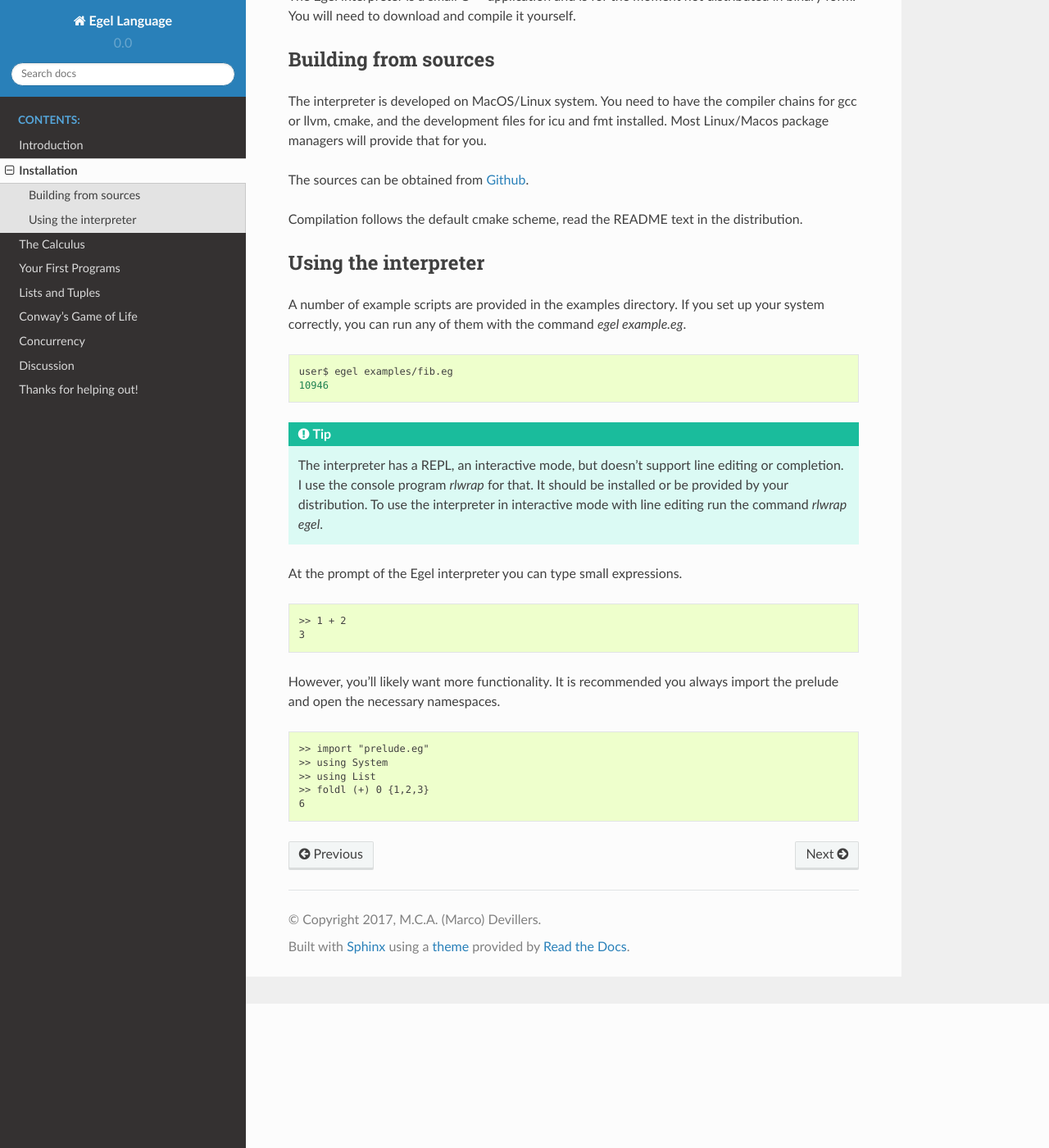
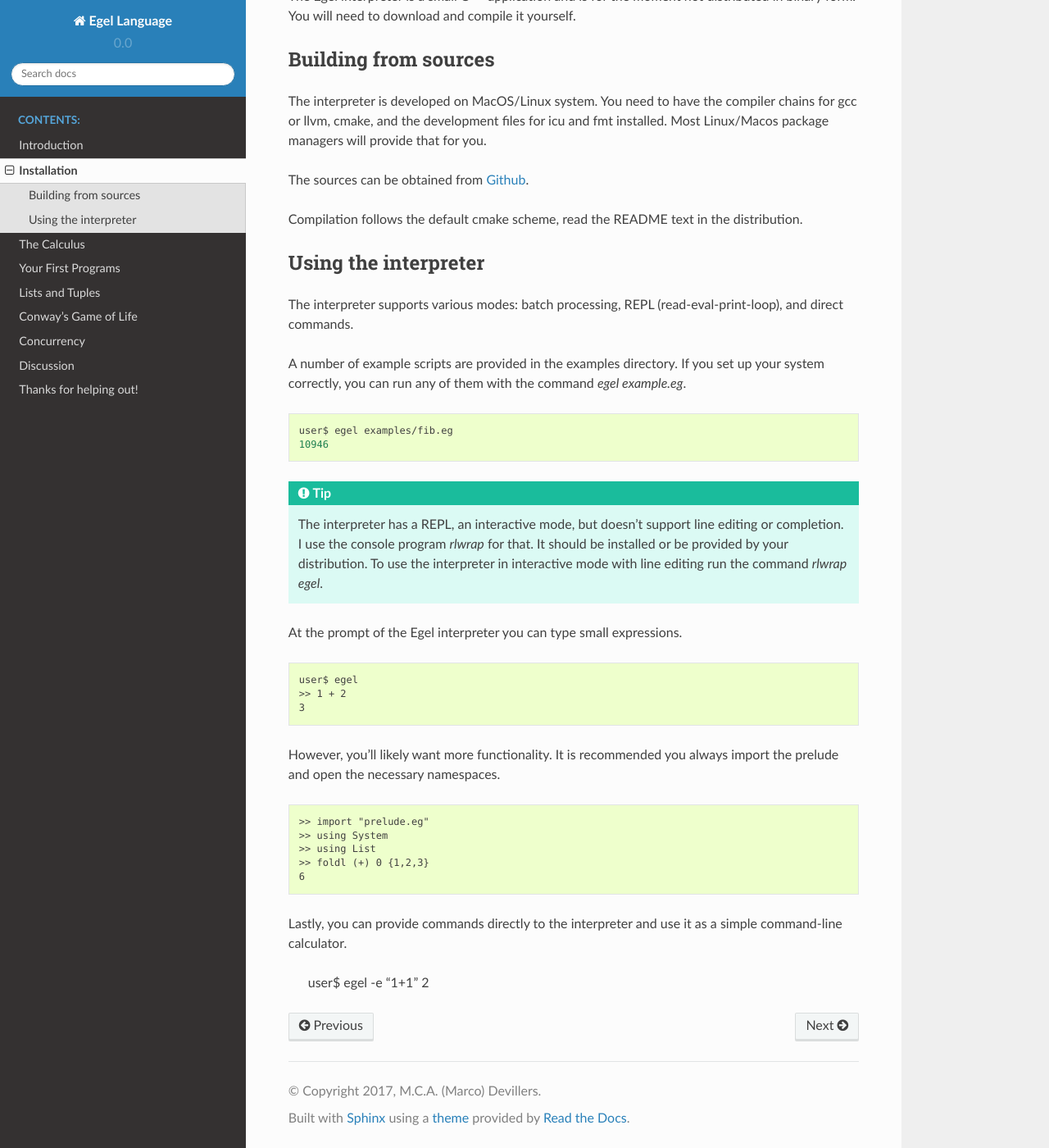
Before and after one commit to egel-lang/egel-docs, a Sphinx documentation site: the page built from source/install.rst, in a window 1280 px wide and 1400 px high, scrolled down 176 px. Shown: the whole window at 82% size. Built offline with Sphinx 7.4.7 and the Read the Docs theme 2.0.0, drawn with Linux system fonts in a browser that asks for light colours.

Commit message:
Update install.rst

```diff
--- a/source/install.rst
+++ b/source/install.rst
@@ -20,6 +20,9 @@ text in the distribution.
 
 Using the interpreter
 ---------------------
+
+The interpreter supports various modes: batch processing, REPL
+(read-eval-print-loop), and direct commands.
 
 A number of example scripts are provided in the examples directory.
 If you set up your system correctly, you can run any of them
@@ -44,6 +47,7 @@ expressions.
 
 .. code-block:: egel
 
+    user$ egel
     >> 1 + 2
     3
 
@@ -58,4 +62,10 @@ you always import the prelude and open the necessary namespaces.
     >> foldl (+) 0 {1,2,3}
     6
 
+Lastly, you can provide commands directly to the interpreter and
+use it as a simple command-line calculator.
+
+    user$ egel -e "1+1"
+    2
+
 .. _Github: https://github.com/egel-lang/
```
